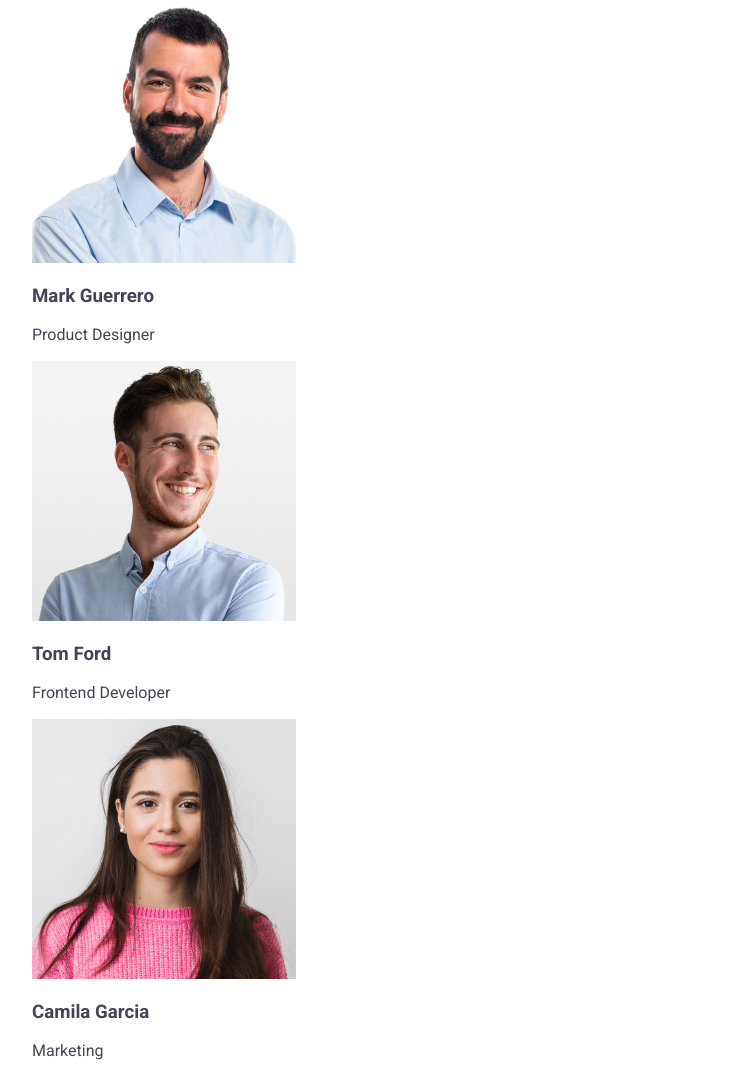
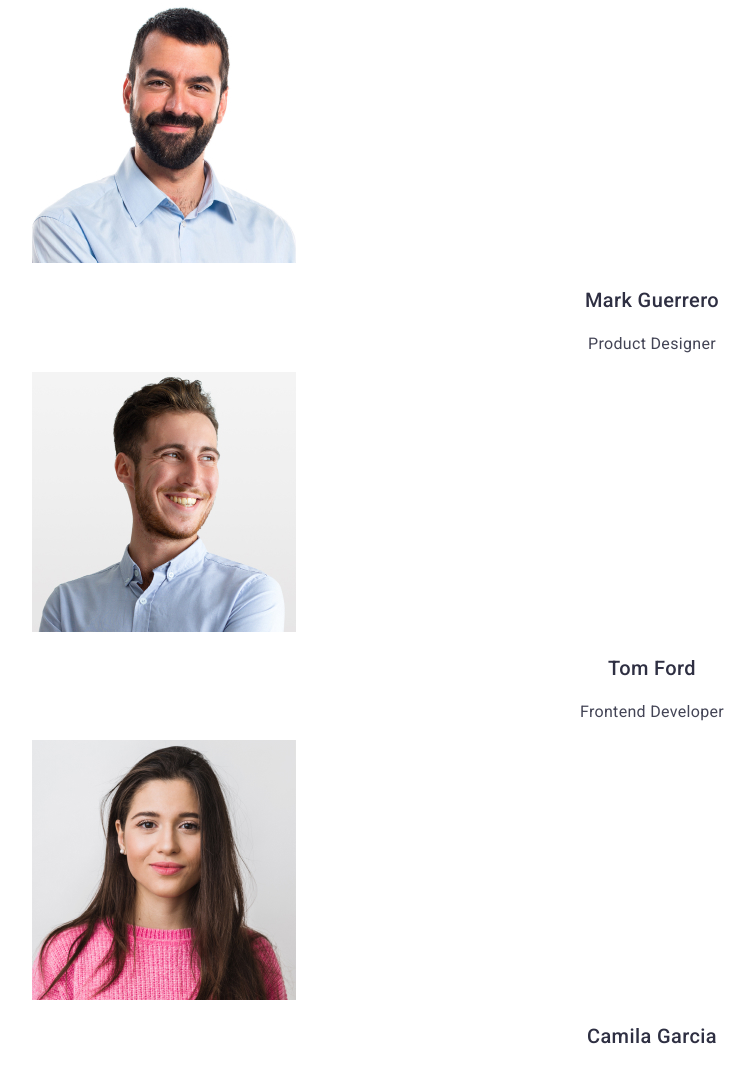
Before and after one commit to svitlana17o/goit-markup-hw-02, a plain HTML site: page index.html in a window 1280 px wide. Shown: the part 820-1885 px from the top of the page, without its empty margins (8-763 px from the left). Drawn offline with nearby package versions, Linux system fonts and the light colour scheme.

Commit message:
add styles main

```diff
--- a/css/styles.css
+++ b/css/styles.css
@@ -110,7 +110,23 @@ a {
     color: #434455;
 }
 
+.name {
+    font-weight: 500;
+    font-size: 20px;
+    line-height: 1.2;
+    letter-spacing: 0.02em;
+    text-align: center;
+    color: #2e2f42;
+}
 
+.position {
+    font-weight: 400;
+    font-size: 16px;
+    line-height: 1.5;
+    letter-spacing: 0.02em;
+    text-align: center;
+    color: #434455;
+}
 
 .page-footer {
     background-color: #2e2f42;
--- a/index.html
+++ b/index.html
@@ -68,27 +68,27 @@
         </section>
     <!--третя секція-->
         <section class="the-third-section">
-        <h2>Our Team</h2>
-        <ul>
-            <li>
+        <h2 class="heading">Our Team</h2>
+        <ul class="ul-list">
+            <li class="list-item">
                 <img src="./images/mark-guerrero.jpg" alt="mark-guerrero" width="264" height="260"/>
-                <h3>Mark Guerrero</h3>
-                <p>Product Designer</p>
+                <h3 class="name">Mark Guerrero</h3>
+                <p class="position">Product Designer</p>
             </li>
-            <li>
+            <li class="list-item">
                 <img src="./images/tom-ford.jpg" alt="tom-ford" width="264" height="260"/>
-                <h3>Tom Ford</h3>
-                <p>Frontend Developer</p>
+                <h3 class="name">Tom Ford</h3>
+                <p class="position">Frontend Developer</p>
             </li>
-            <li>
+            <li class="list-item">
                 <img src="./images/camila-garcia.jpg" alt="camila-garcia" width="264" height="260"/>
-                <h3>Camila Garcia</h3>
-                <p>Marketing</p>
-            </li>
+                <h3 class="name">Camila Garcia</h3>
+                <p class="position">Marketing</p>
+            </li class="list-item">
             <li>
                 <img src="./images/daniel-wilson.jpg" alt="daniel-wilson" width="264" height="260"/>
-                <h3>Daniel Wilson</h3>
-                <p>UI Designer</p>
+                <h3 class="name">Daniel Wilson</h3>
+                <p class="position">UI Designer</p>
             </li>
         </ul>
         </section>
```
